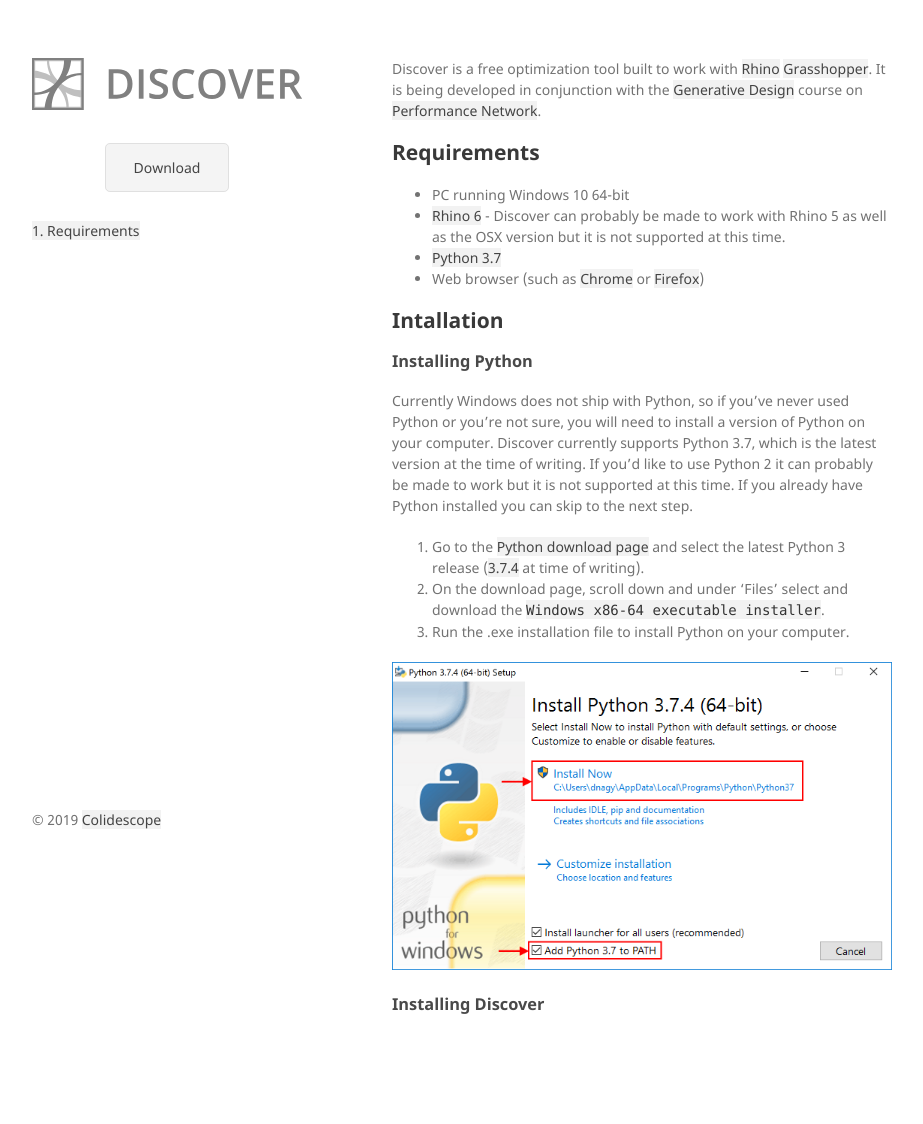
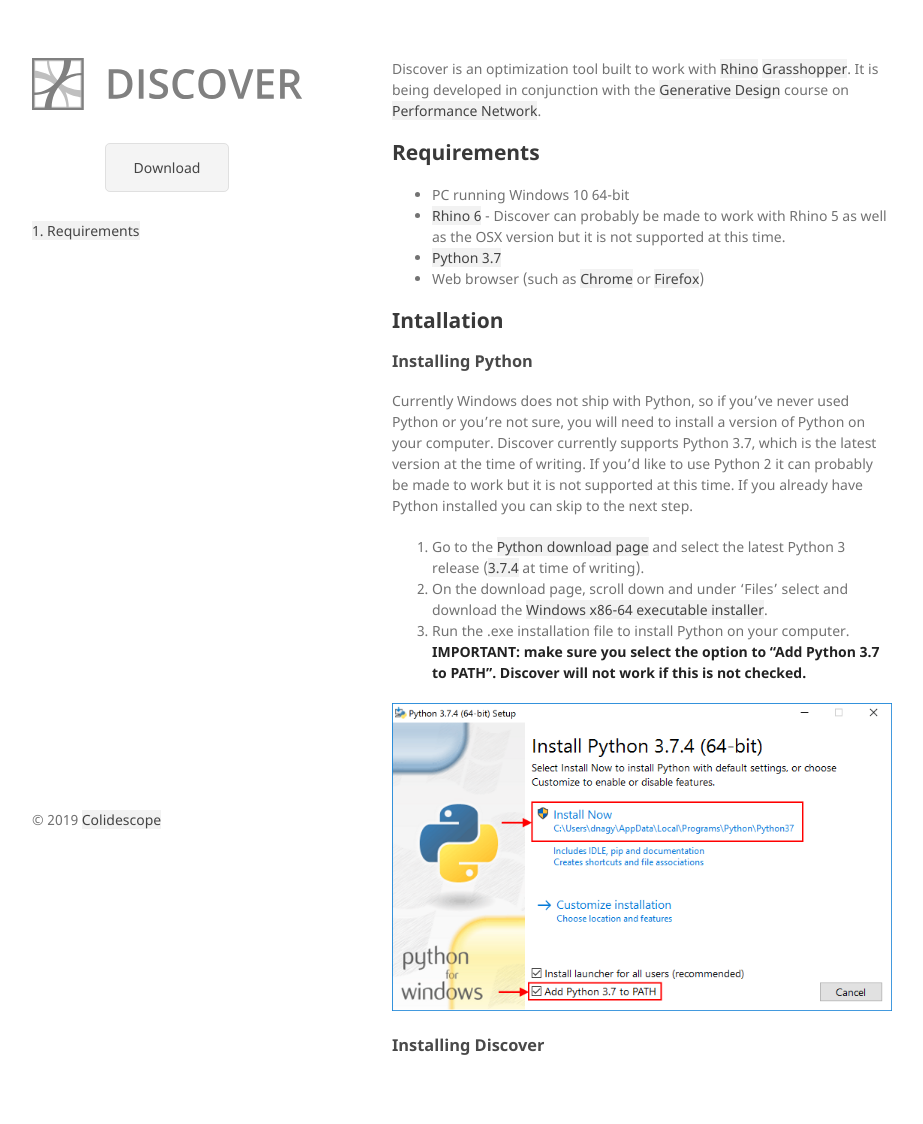
Before and after one commit to colidescope/discover, a Jekyll site: the page built from docs/index.md, in a window 1280 px wide. Shown: the whole page, without its empty margins (178-1101 px from the left). Built offline with Jekyll 4.4.1, drawn with Linux system fonts in a browser that asks for light colours; before the commit the page ends 1083 px from its top, so only the background shows below that.

Commit message:
Update index.md

```diff
--- a/docs/index.md
+++ b/docs/index.md
@@ -2,7 +2,7 @@
 layout: default
 ---
 
-Discover is a free optimization tool built to work with [Rhino](https://rhino3d.com) [Grasshopper](http://grasshopper3d.com). It is being developed in conjunction with the [Generative Design](https://performance.thinkific.com/courses/generative-design-course?ref=a6f24f) course on [Performance Network](https://performance.thinkific.com/?ref=a6f24f).
+Discover is an optimization tool built to work with [Rhino](https://rhino3d.com) [Grasshopper](http://grasshopper3d.com). It is being developed in conjunction with the [Generative Design](https://performance.thinkific.com/courses/generative-design-course?ref=a6f24f) course on [Performance Network](https://performance.thinkific.com/?ref=a6f24f).
 
 ## Requirements
 
@@ -18,8 +18,8 @@
 Currently Windows does not ship with Python, so if you've never used Python or you're not sure, you will need to install a version of Python on your computer. Discover currently supports Python 3.7, which is the latest version at the time of writing. If you'd like to use Python 2 it can probably be made to work but it is not supported at this time. If you already have Python installed you can skip to the next step.
 
 1. Go to the [Python download page](https://www.python.org/downloads/windows/) and select the latest Python 3 release ([3.7.4](https://www.python.org/downloads/release/python-374/) at time of writing).
-2. On the download page, scroll down and under 'Files' select and download the [`Windows x86-64 executable installer`](https://www.python.org/ftp/python/3.7.4/python-3.7.4-amd64.exe).
-3. Run the .exe installation file to install Python on your computer.
+2. On the download page, scroll down and under 'Files' select and download the [Windows x86-64 executable installer](https://www.python.org/ftp/python/3.7.4/python-3.7.4-amd64.exe).
+3. Run the .exe installation file to install Python on your computer. **IMPORTANT: make sure you select the option to "Add Python 3.7 to PATH". Discover will not work if this is not checked.**
 
 ![image](/assets/img/01.png)
 
```
